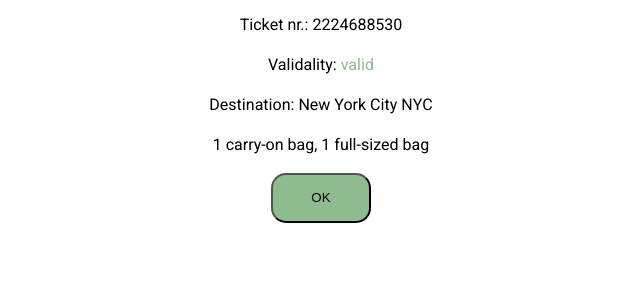
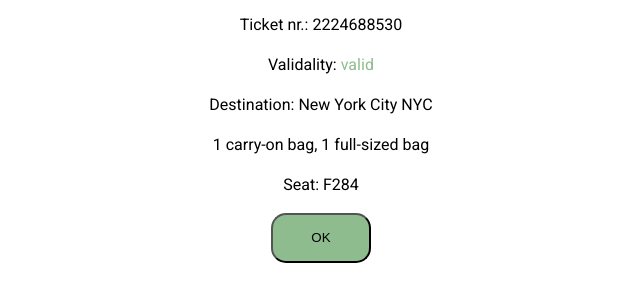
Before and after one commit to Matthewmatexas/ticket1, a plain HTML site: page index.html in a window 1280 px wide. Shown: the part 117-418 px from the top of the page, without its empty margins (319-959 px from the left). Drawn offline with Linux system fonts and the light colour scheme.

Commit message:
Add files via upload

```diff
--- a/index.html
+++ b/index.html
@@ -15,6 +15,7 @@
     <p>Validality: <span style="color: darkseagreen;">valid</span></p>
     <p>Destination: New York City NYC</p>
     <p>1 carry-on bag, 1 full-sized bag</p>
+    <p>Seat: F284</p>
     <button type="button" onclick="javascript:window.close()" style="width: 100px; height: 50px; border-radius: 15px; background-color: darkseagreen;">OK</button>
     <script>
 function myFunction() {
```
